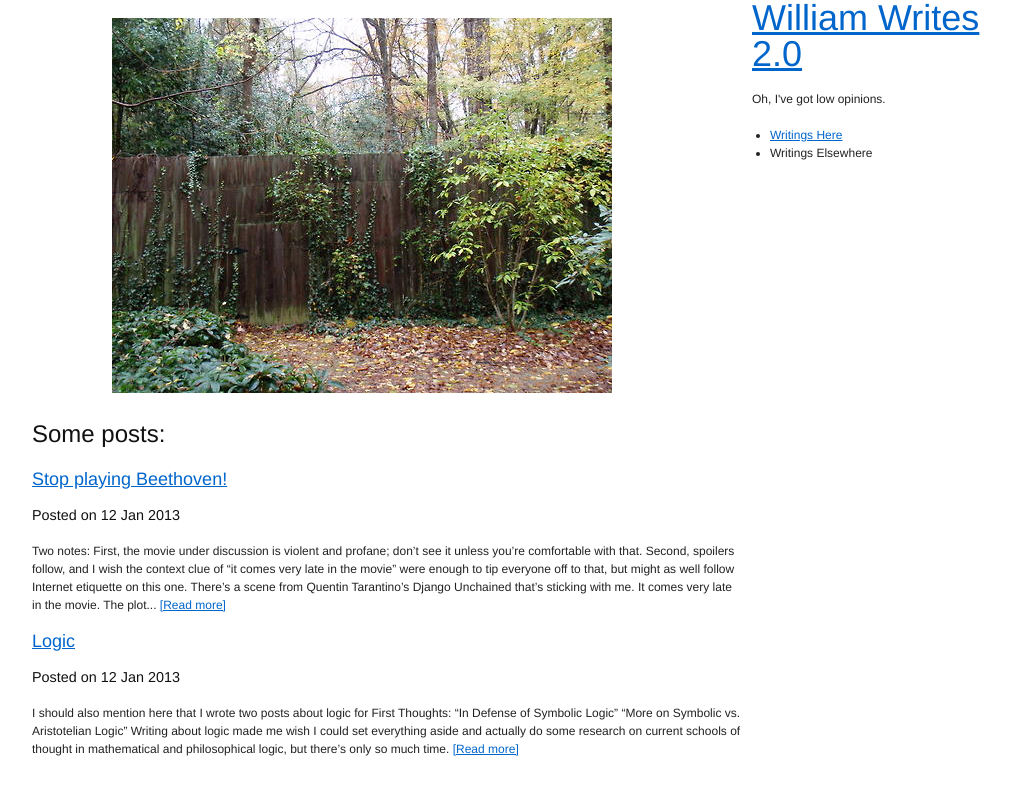
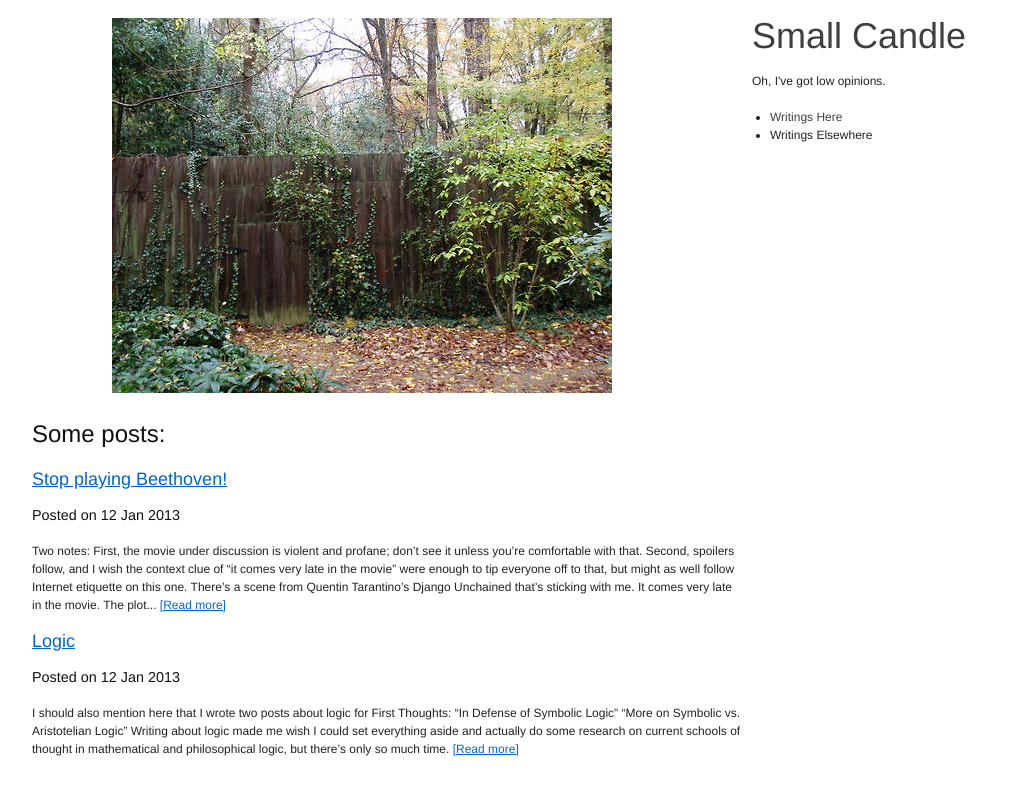
Before and after one commit to williamrandolph/williamrandolph.github.com, a Jekyll site: the page built from index.html, in a window 1280 px wide. Shown: the top 795 px of the page, without its empty margins (133-1144 px from the left). Built offline with Jekyll 4.4.1, drawn with Linux system fonts in a browser that asks for light colours; Markdown is read by kramdown in place of the engine named in the settings.

Commit message:
Fixing up sidebar and image.

```diff
--- a/_includes/sidebar.html
+++ b/_includes/sidebar.html
@@ -1,8 +1,8 @@
-<div class="sidebar">
-        <h1 class="sidebar"><a href="index.html">William Writes 2.0</a></h1>
-        <p class="sidebar">Oh, I've got low opinions.</p>
+<div class="sidebar prepend-top">
+        <h1><a href="index.html">Small Candle</a></h1>
+        <p>Oh, I've got low opinions.</p>
         <ul>
-          <li class="pages"><a href="archive.html">Writings Here</a></li>
+          <li><a href="archive.html">Writings Here</a></li>
           <li>Writings Elsewhere</li>
         </ul>
       </div>
--- a/_layouts/default.html
+++ b/_layouts/default.html
@@ -10,6 +10,7 @@
     <!--[if lt IE 8]>
         <link rel="stylesheet" href="stylesheets/blueprint/ie.css" type="text/css" media="screen, projection">
     <![endif]-->
+    <link rel="stylesheet" href="stylesheets/style2.css">
     <link rel="stylesheet" href="stylesheets/pygment_trac.css">
     <script src="javascripts/scale.fix.js"></script>
     <meta name="viewport" content="width=device-width, initial-scale=1, user-scalable=no">
--- a/stylesheets/style2.css
+++ b/stylesheets/style2.css
@@ -1,66 +1,17 @@
-body {
-    text-align:center;
-    font-family: "helvetica";
-    color:#222;
-    font-size: 10pt;
-    line-height:16pt;
-}
-
-li {
-  text-align:left;
-}
-
-
-.wrapper{
-  width:850px;
-  margin-left: auto ;
-  margin-right: auto ;
-}
-
 /* sidebar */
 
-.sidebar {
-  width:200px;
-  float:right;
-}
-
-h1.sidebar a:link,h1.sidebar a:visited {
+.sidebar a:link,.sidebar a:visited {
   text-decoration:none;
   color:#404040;
 }
 
-h1.sidebar a:hover,h1.sidebar a:active {
-  text-decoration:none;
-  color:#BBBBBB;
-}
-
-li.pages a:link,li.pages a:visited {
-  text-decoration:none;
-  color:#404040;
-}
-
-li.pages a:hover,li.pages a:active {
+.sidebar a:hover,.sidebar a:active {
   text-decoration:none;
   color:#BBBBBB;
 }
 
 /* Section - for main page content */
 
-section {
-  width:620px;
-  float:left;
-}
-
-section h3,h4 {
-  text-align:left;
-}
-
 section p {
   text-align:justify;
 }
-
-section img {
-  text-align:center;
-  margin-top:10px;
-  margin-bottom:10px;
-}
```
